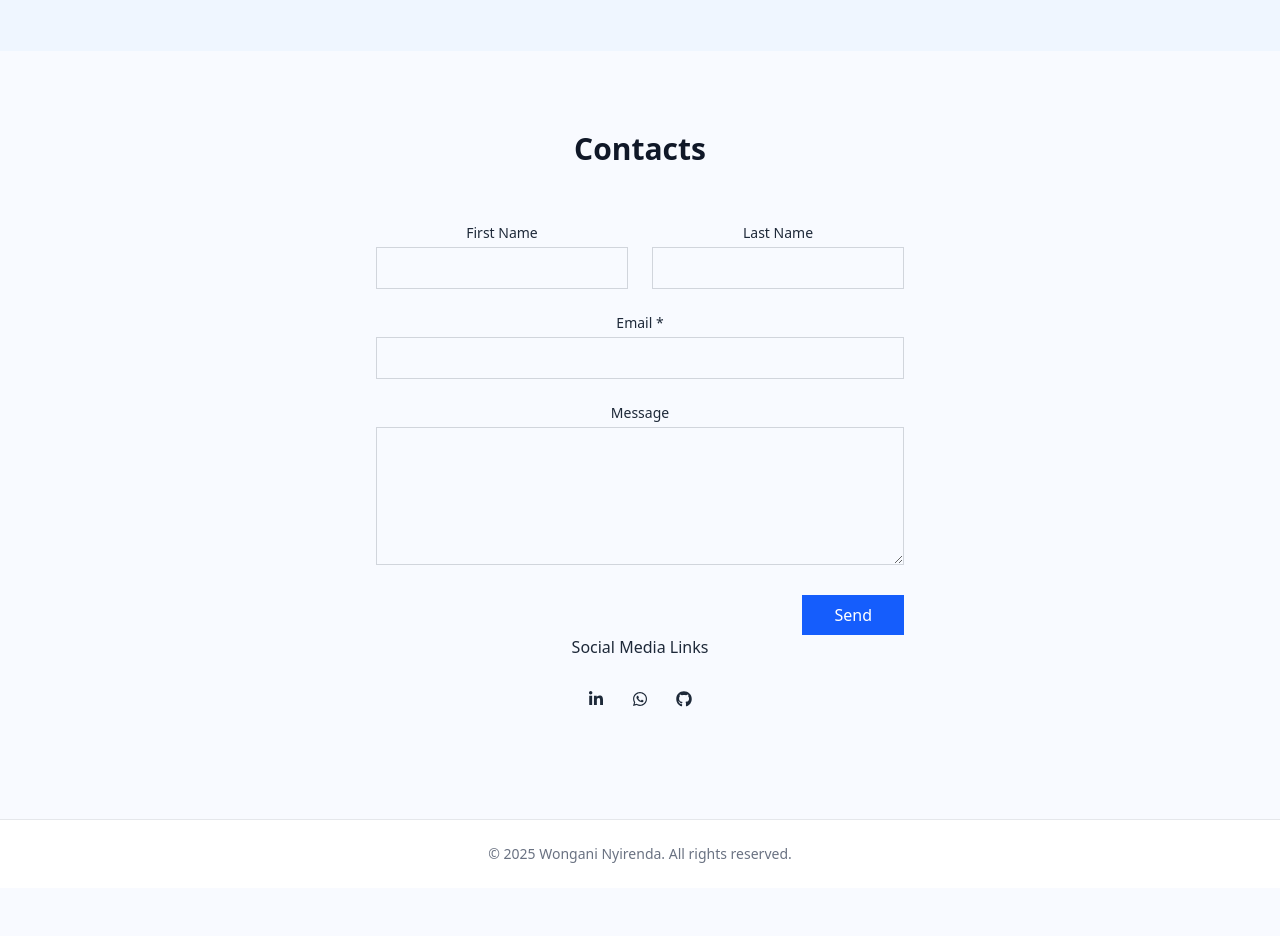
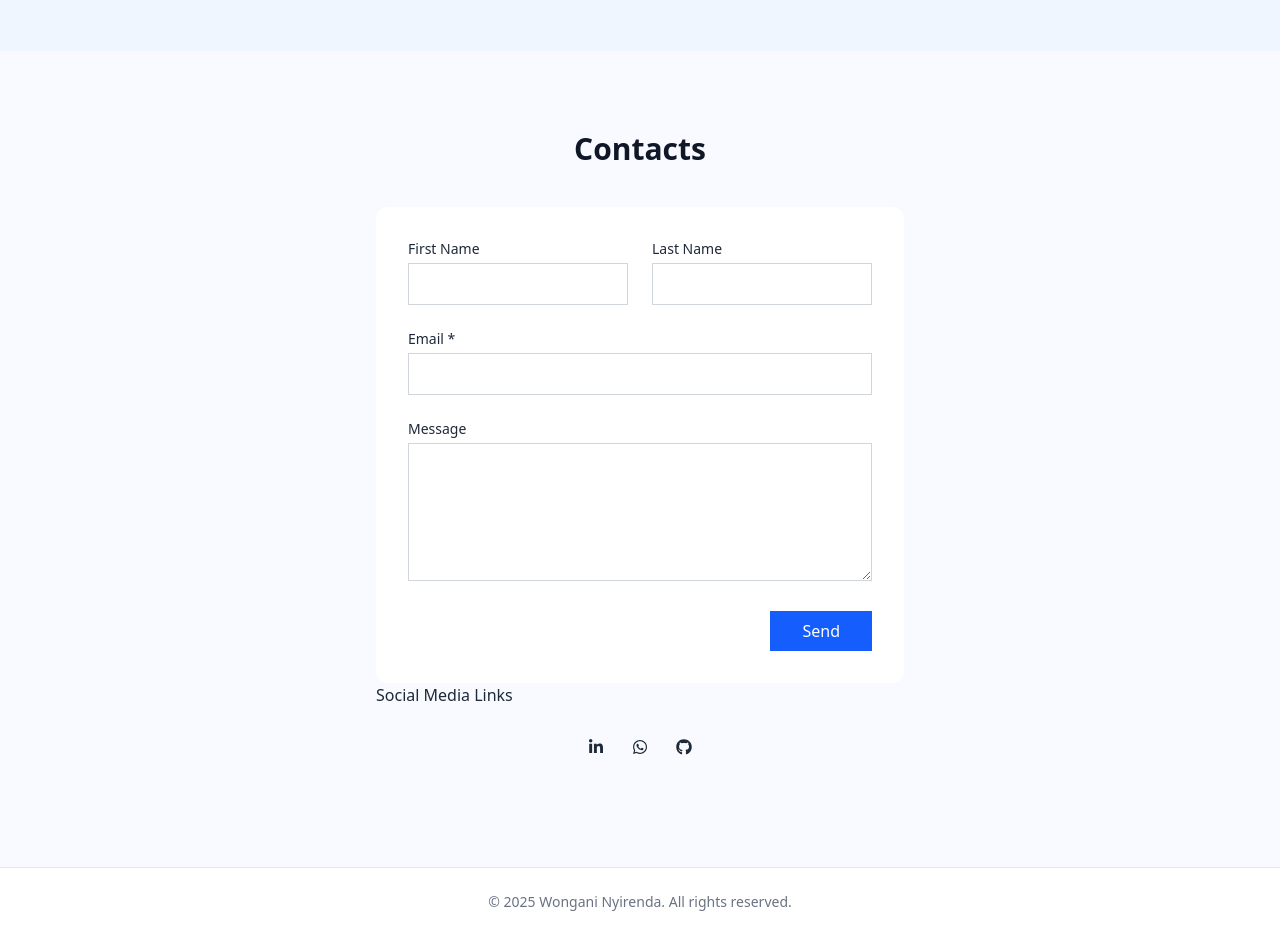
Before and after one commit to WonganiNyirenda18/Wongani-Portfolio, a React (Vite) app: page / in a window 1280 px wide. Shown: the part 2080-3016 px from the top of the page. Before the commit the page ends 2968 px from the top, so only its background shows below. Built offline with nearby package versions, Linux system fonts and the light colour scheme.

Commit message:
feat: put form inside a card

```diff
--- a/src/Components/Contacts.jsx
+++ b/src/Components/Contacts.jsx
@@ -30,13 +30,15 @@ export default function Contacts() {
 
     return (
         <section className="bg-white-50 py-20" id="contacts">
-            <div className="max-w-xl mx-auto px-6 text-center">
+            <div className="max-w-xl mx-auto px-6">
 
-                <div className="flex flex-col items-center mb-12">
-                    <h2 className="text-3xl font-bold text-gray-900 mb-2">Contacts</h2>
+
+                <div className="text-center mb-10">
+                    <h2 className="text-3xl font-bold text-gray-900">Contacts</h2>
                 </div>
 
-                <div>
+
+                <div className="bg-white p-8 rounded-xl shadow-mg">
                     <form ref={form} onSubmit={sendEmail} className="space-y-6">
                         {/* Name fields */}
                         <div className="grid grid-cols-1 md:grid-cols-2 gap-6">
```
